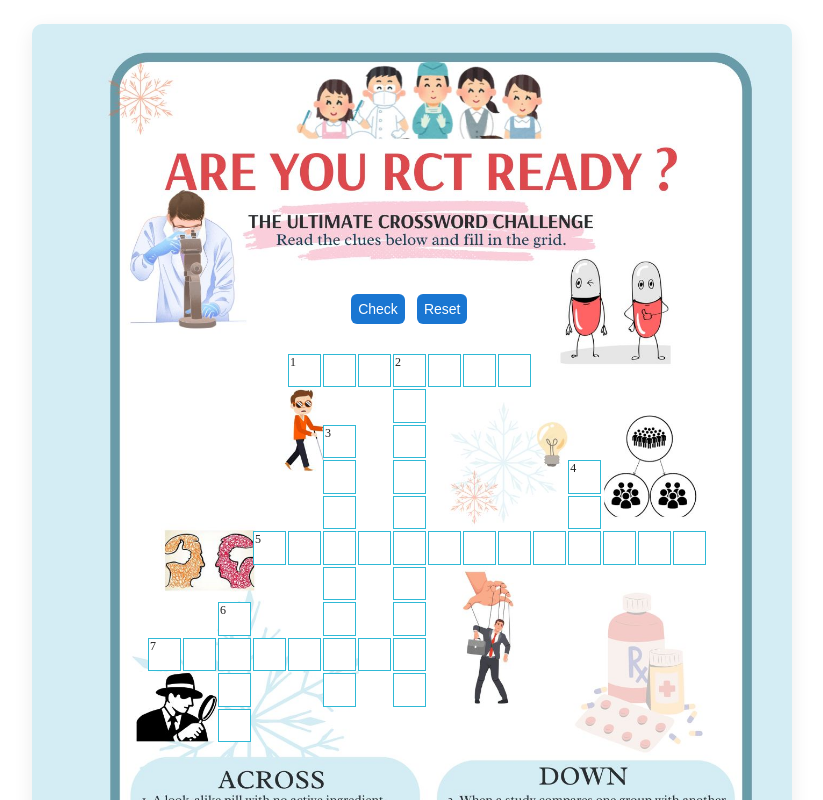
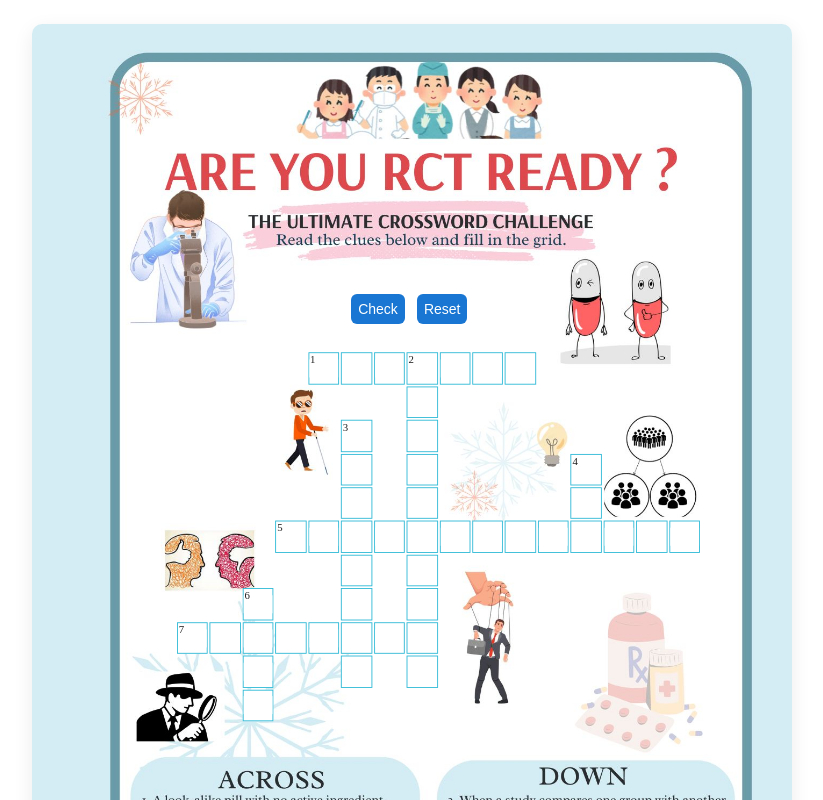
Before and after one commit to JoelAlexValiyaveeed/cross-word, a Vue app: page / in a window 1280 px wide. Shown: the top 800 px of the page, without its empty margins (228-1051 px from the left). Built offline with nearby package versions, Linux system fonts and the light colour scheme.

Commit message:
CROSSWORD

```diff
--- a/src/components/crossWord.vue
+++ b/src/components/crossWord.vue
@@ -387,6 +387,7 @@ function resetPuzzle() {
   /** background: #eaf6ff; */
   /**  min-height: 95vh; */
   box-sizing: border-box;
+  height: 100dvh; /* dynamic viewport height */
 }
 
 .crossword-container {
@@ -415,13 +416,14 @@ function resetPuzzle() {
 /* ✅ Crossword overlay positioned in the center of image */
 .crossword-table {
   position: absolute;
-  top: 30%;
+  top: 28%;
   left: 15%;
   /* transform: translate(0, -39%); */
   /* border-collapse: collapse; */
   z-index: 2;
-  width: 74%;
-  height: 37%;
+  width: 77%;
+  height: 39%;
+  scale: 0.9;
 }
 
 /* Cell design */
```
